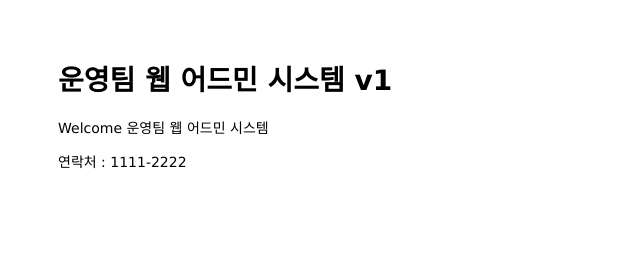
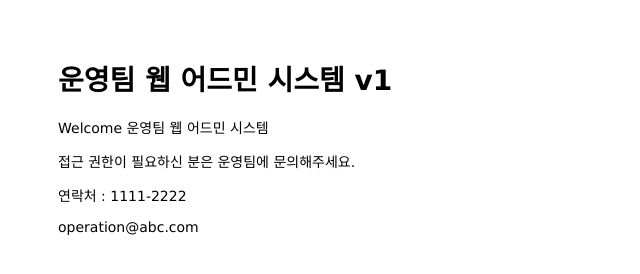
Before and after one commit to anuri01/mastering-git-github, a website: page public/index.html in a window 1280 px wide. Shown: the whole page, without its empty margins (0-640 px from the left). Drawn offline with Linux system fonts and the light colour scheme.

Commit message:
change content in main page

```diff
--- a/public/index.html
+++ b/public/index.html
@@ -8,10 +8,12 @@
 <body>
   <h1>운영팀 웹 어드민 시스템 v1</h1>
   <p>Welcome 운영팀 웹 어드민 시스템</p>
+  <p>접근 권한이 필요하신 분은 운영팀에 문의해주세요.</p>
 </body>
 
 <footer>
   <p>연락처 : 1111-2222</p>
+  <p>operation@abc.com</p>
 </footer>
 
 </html>
```
